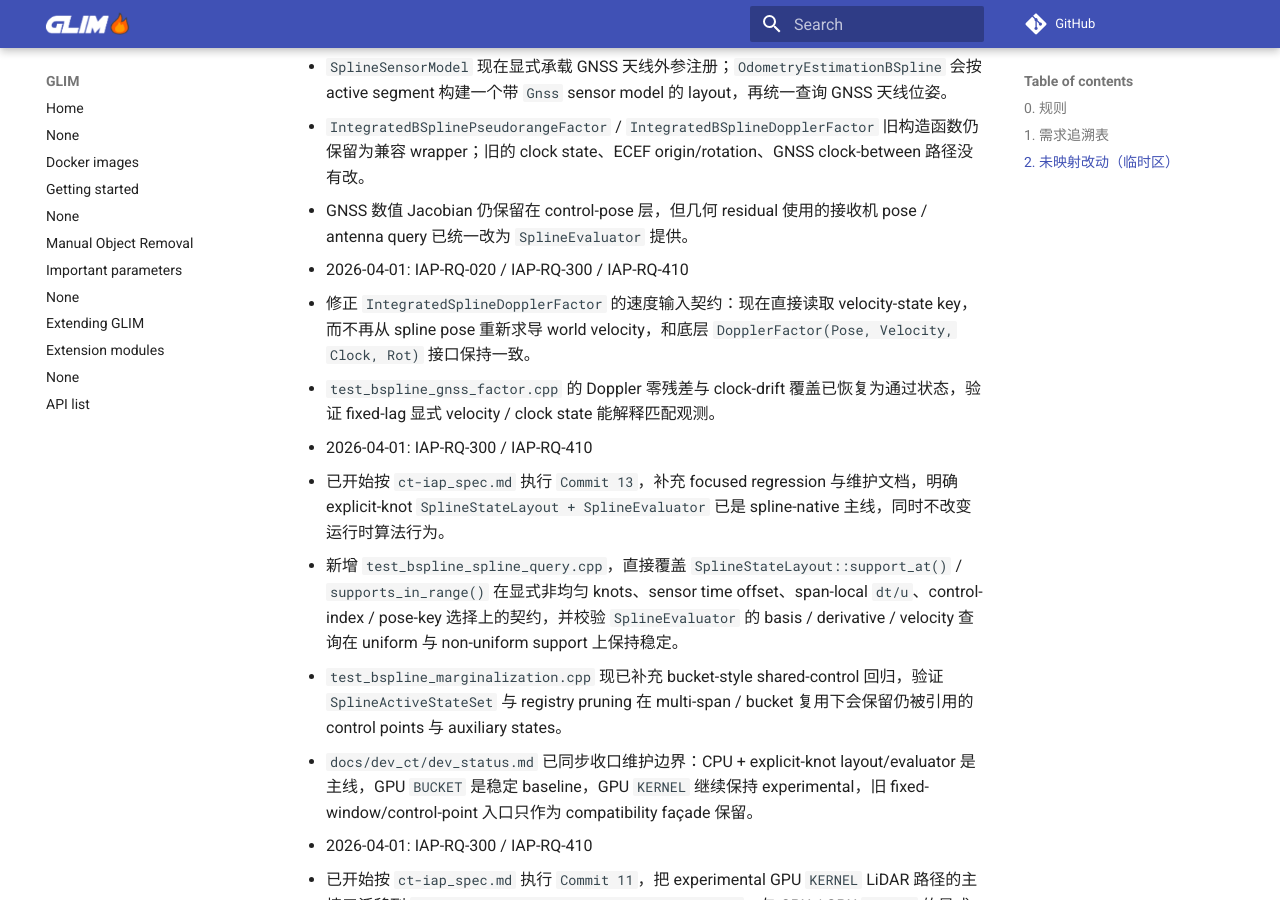
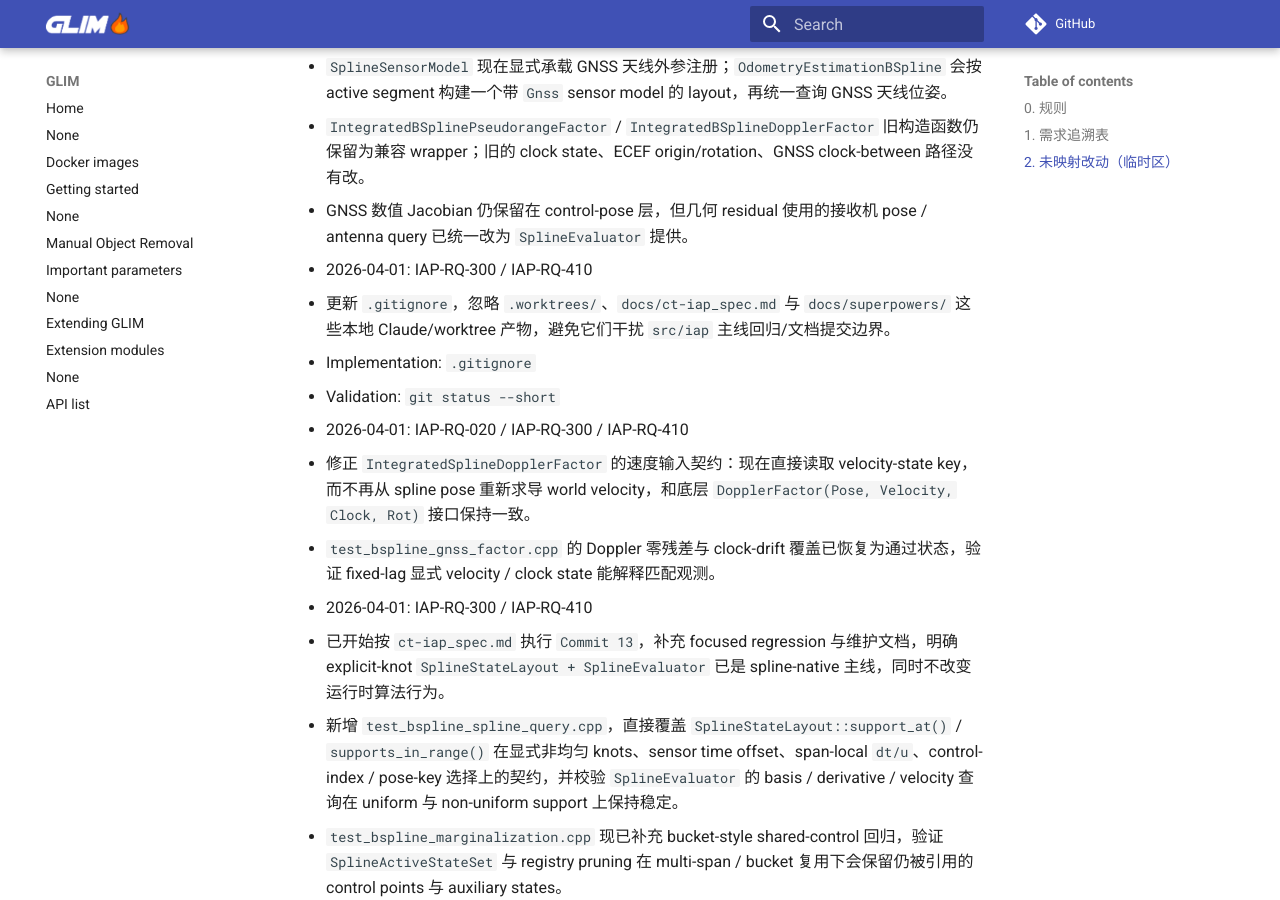
Before and after one commit to Printeger/iap, an MkDocs documentation site: the page built from docs/TRACEABILITY.md, in a window 1280 px wide and 900 px high, scrolled down 17436 px. Built offline with MkDocs 1.6.1 and Material for MkDocs 9.7.7, drawn with Linux system fonts in a browser that asks for light colours; nearby versions of some CDN libraries; comment, search, counter and statistics services are not loaded.

Commit message:
chore(dev-ct-local-artifact-ignore): IAP-RQ-300 / IAP-RQ-410
Ignore local Claude/worktree artifacts so repo status stays focused on tracked spline-native sources.

Co-Authored-By: Claude Opus 4.6 <noreply@anthropic.com>

```diff
--- a/docs/TRACEABILITY.md
+++ b/docs/TRACEABILITY.md
@@ -177,6 +177,10 @@
   - `SplineSensorModel` 现在显式承载 GNSS 天线外参注册；`OdometryEstimationBSpline` 会按 active segment 构建一个带 `Gnss` sensor model 的 layout，再统一查询 GNSS 天线位姿。
   - `IntegratedBSplinePseudorangeFactor` / `IntegratedBSplineDopplerFactor` 旧构造函数仍保留为兼容 wrapper；旧的 clock state、ECEF origin/rotation、GNSS clock-between 路径没有改。
   - GNSS 数值 Jacobian 仍保留在 control-pose 层，但几何 residual 使用的接收机 pose / antenna query 已统一改为 `SplineEvaluator` 提供。
+- 2026-04-01: IAP-RQ-300 / IAP-RQ-410
+  - 更新 `.gitignore`，忽略 `.worktrees/`、`docs/ct-iap_spec.md` 与 `docs/superpowers/` 这些本地 Claude/worktree 产物，避免它们干扰 `src/iap` 主线回归/文档提交边界。
+  - Implementation: `.gitignore`
+  - Validation: `git status --short`
 - 2026-04-01: IAP-RQ-020 / IAP-RQ-300 / IAP-RQ-410
   - 修正 `IntegratedSplineDopplerFactor` 的速度输入契约：现在直接读取 velocity-state key，而不再从 spline pose 重新求导 world velocity，和底层 `DopplerFactor(Pose, Velocity, Clock, Rot)` 接口保持一致。
   - `test_bspline_gnss_factor.cpp` 的 Doppler 零残差与 clock-drift 覆盖已恢复为通过状态，验证 fixed-lag 显式 velocity / clock state 能解释匹配观测。
```
Also changed, not shown: docs/CHANGES.md (+3 -0 lines), 1 other file.
